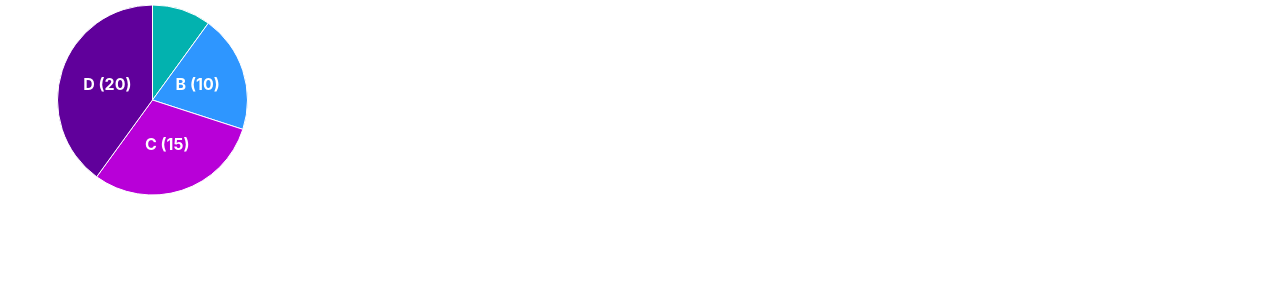
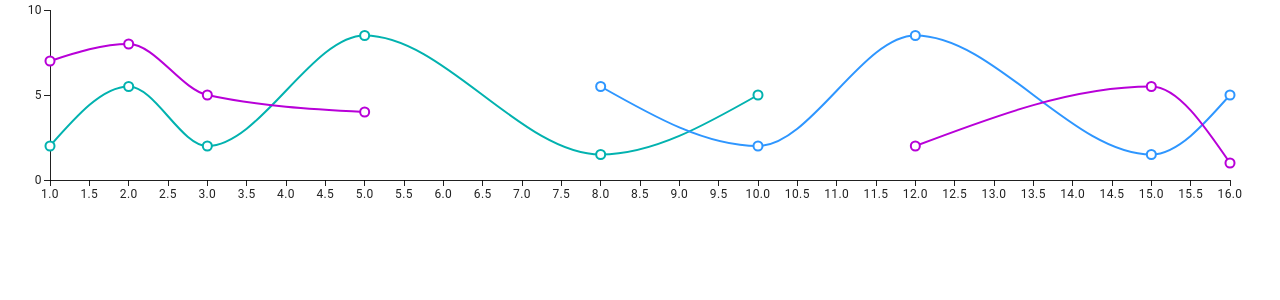
Before and after one commit to twinklekhatri/new-project-typescriptjs, a React (Create React App) app: page / in a window 1280 px wide. Shown: the top 300 px of the page. Built offline with nearby package versions, Linux system fonts and the light colour scheme.

Commit message:
line chart added component

```diff
--- a/src/App.tsx
+++ b/src/App.tsx
@@ -7,6 +7,7 @@ import Work3 from './Components/UseState/Work3';
 import Work4 from './Components/UseState/Work4';
 import Work5 from './Components/UseState/Work5';
 import Charts from './Components/Mui/Charts';
+import LineCharts from './Components/Mui/LineCharts';
 
 
 function App() {
@@ -49,7 +50,8 @@ function App() {
     <Work3/> */}
    {/* <Work4/> */}
     {/* <Work5/> */}
-    <Charts/>
+    {/* <Charts/> */}
+    <LineCharts/>
     </>
   )
 }
--- /dev/null
+++ b/src/Components/Mui/LineCharts.tsx
@@ -0,0 +1,25 @@
+import * as React from 'react';
+import { LineChart as MuiLineChart } from '@mui/x-charts/LineChart';
+ function LineCharts() {
+  return (
+    <MuiLineChart
+      xAxis={[{ data: [1, 2, 3, 5, 8, 10, 12, 15, 16] }]}
+      series={[
+        {
+          data: [2, 5.5, 2, 8.5, 1.5, 5],
+          valueFormatter: (value) => (value == null ? 'NaN' : value.toString()),
+        },
+        {
+          data: [null, null, null, null, 5.5, 2, 8.5, 1.5, 5],
+        },
+        {
+          data: [7, 8, 5, 4, null, null, 2, 5.5, 1],
+          valueFormatter: (value) => (value == null ? '?' : value.toString()),
+        },
+      ]}
+      height={200}
+      margin={{ top: 10, bottom: 20 }}
+    />
+  );
+}
+export default LineCharts;
```
